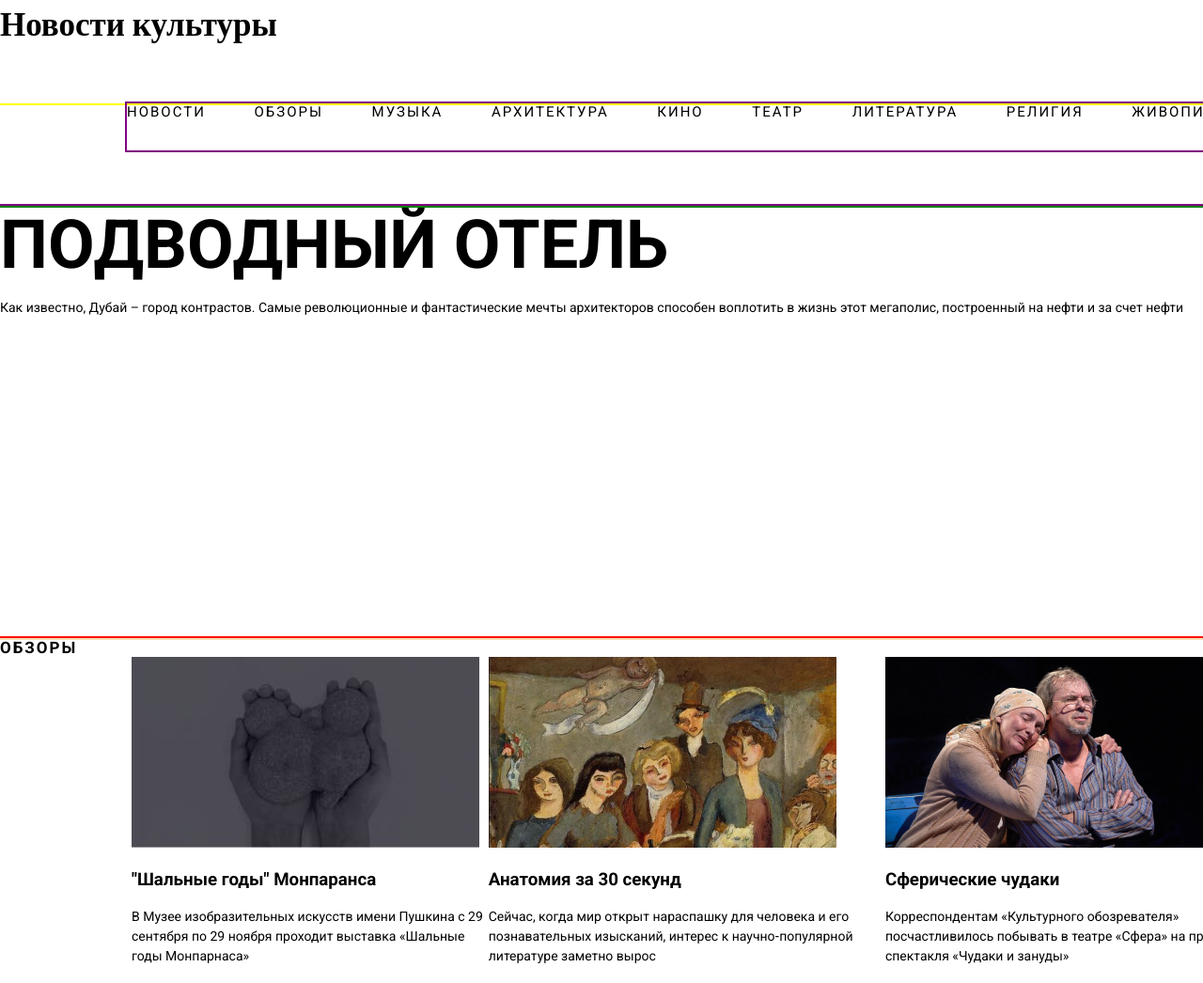
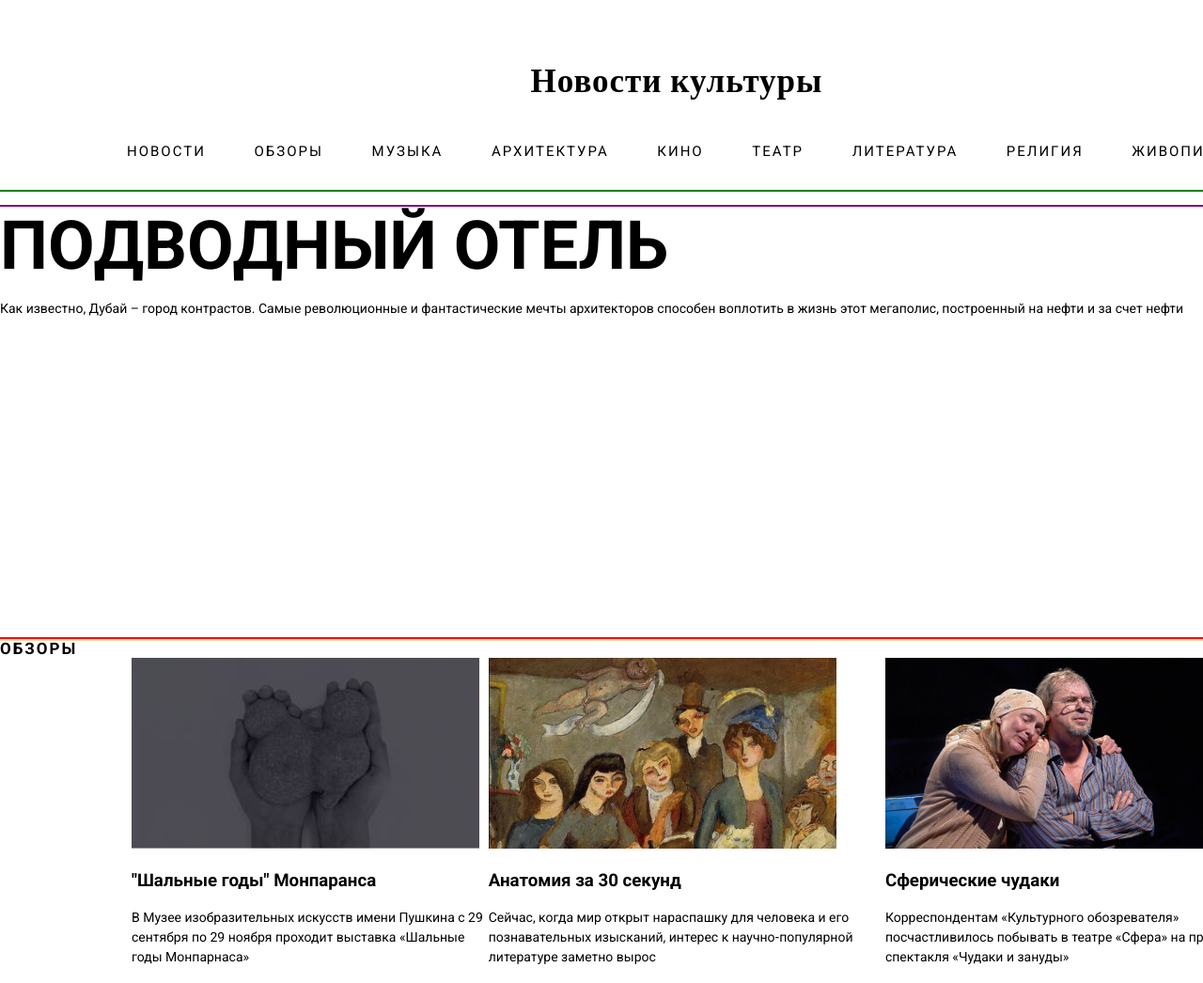
Before and after one commit to dmitrykhalimov/hotel, a website: page source/index.html in a window 1280 px wide. Shown: the top 1046 px of the page at 94% size. Drawn offline with nearby package versions, Linux system fonts and the light colour scheme; files that its build step writes are made by us from their sources.

Commit message:
Сверстана шапка

```diff
--- a/source/less/blocks/main-nav.less
+++ b/source/less/blocks/main-nav.less
@@ -9,9 +9,10 @@
   list-style: none;
   text-transform: uppercase;
 
-  .outline(purple);
-
   min-height: 50px;
   width: 1170px;
   margin: 0 auto;
+
+  margin-top: 45px;
+  margin-bottom: 18px;
 }
--- a/source/less/blocks/page-header.less
+++ b/source/less/blocks/page-header.less
@@ -4,8 +4,6 @@
   width: 1440px;
 
   margin: 0 auto;
-
-  min-height: 219px;
 }
 
 .page-header__heading {
@@ -16,8 +14,8 @@
   font-weight: 900;
   font-size: 35px;
   line-height: 47px;
+  letter-spacing: 1px;
 
-  .outline(yellow);
-
-  min-height: 110px;
+  text-align: center;
+  padding-top: 60px;
 }
```
